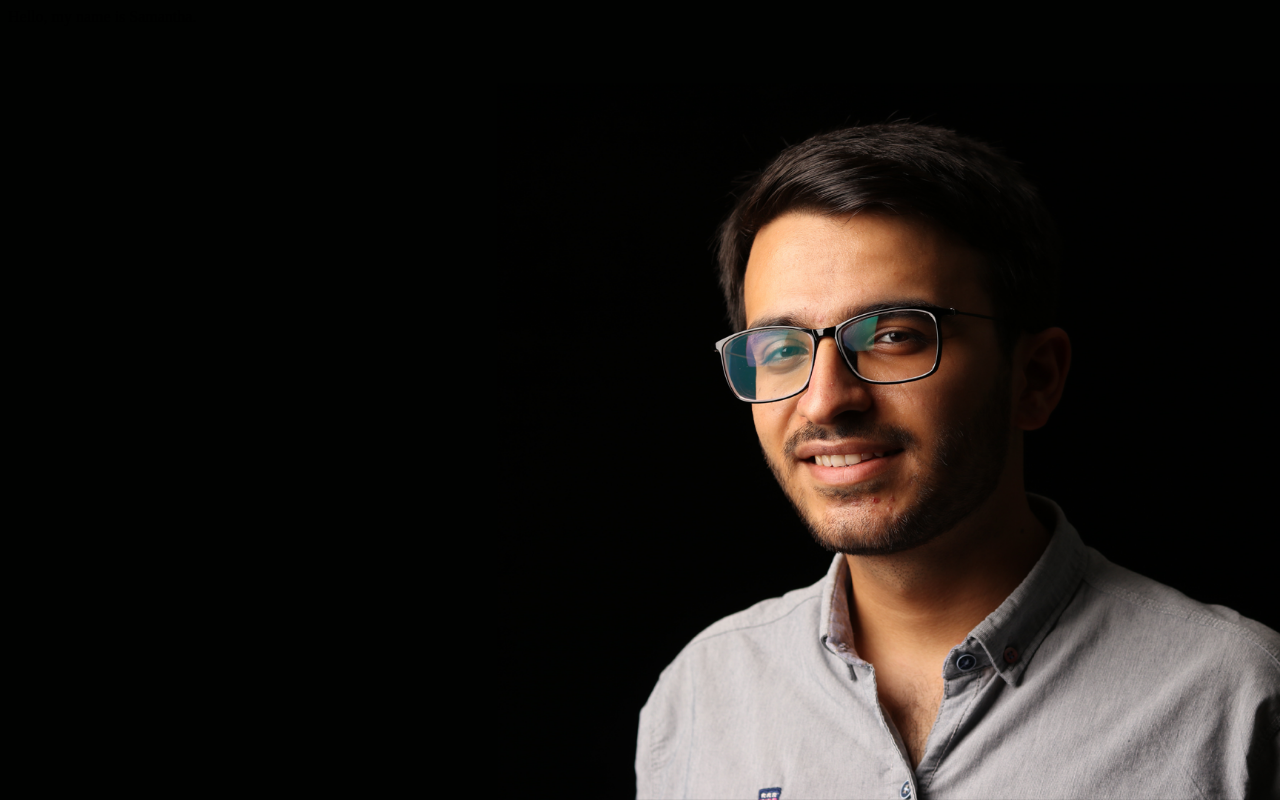
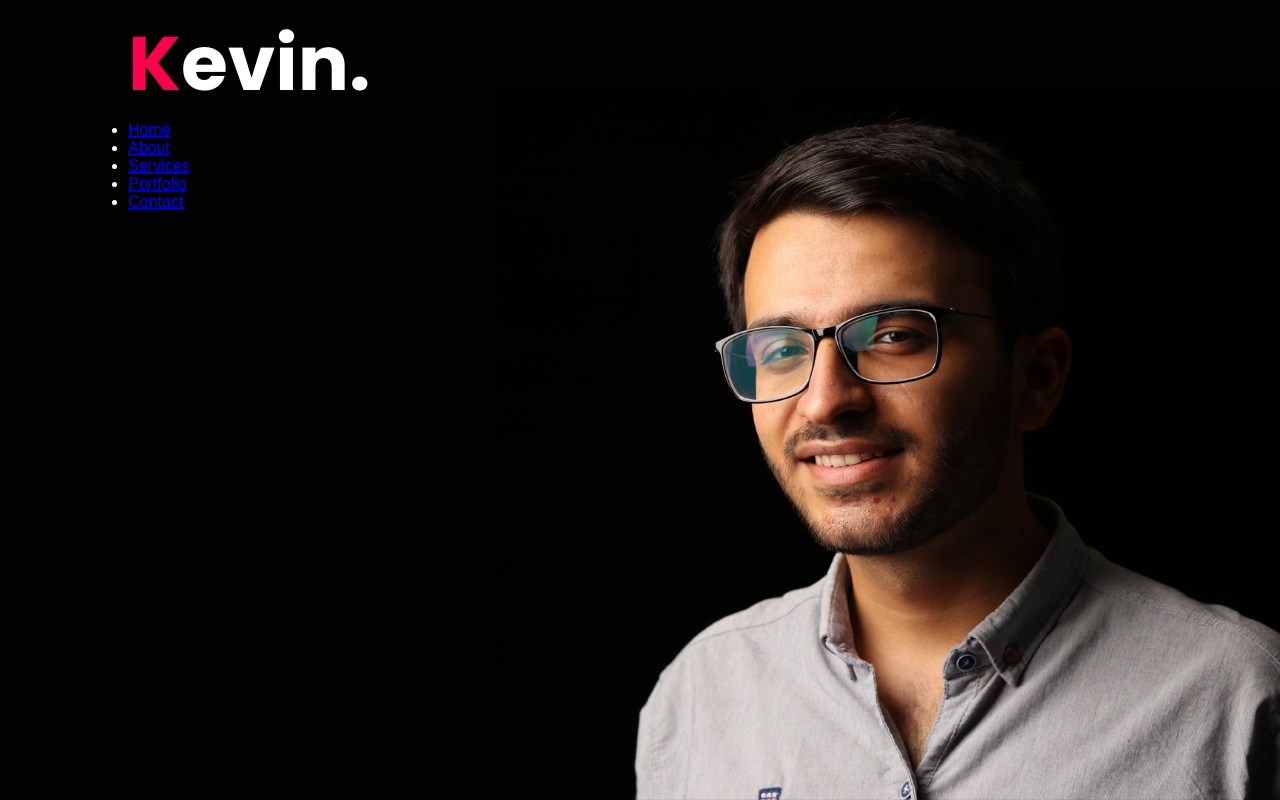
Before and after one commit to AhtnamasAyirpuna/portfolio-project, a website: page index.html in a window 1280 px wide. Drawn offline with Linux system fonts and the light colour scheme.

Commit message:
Add header section

```diff
--- a/index.html
+++ b/index.html
@@ -9,7 +9,20 @@
 </head>
 
 <body>
-   Hello, my name is Samantha.
+  <div id="header">
+    <div class="container">
+      <nav>
+        <img src="images/logo.png" class="logo">
+        <ul>
+          <li><a href="#">Home</a></li>
+          <li><a href="#">About</a></li>
+          <li><a href="#">Services</a></li>
+          <li><a href="#">Portfolio</a></li>
+          <li><a href="#">Contact</a></li>
+        </ul>
+      </nav>
+    </div>
+  </div>
   <script src="script.js"></script>
 </body>
 
--- a/style.css
+++ b/style.css
@@ -1,8 +1,23 @@
-html {
-  height: 100%;
+* {
+  margin: 0;
+  padding: 0;
+  font-family:'Poppins', sans-serif;
+  box-sizing: border-box;
+}
+
+body {
+  background: #080808;
+  color: #fff;
+}
+
+#header {
   width: 100%;
   height: 100vh;
   background-image: url(./images/background.png);
   background-size: cover;
   background-position: center;
 }
+
+.container {
+  padding: 10px 10%;
+}
```
